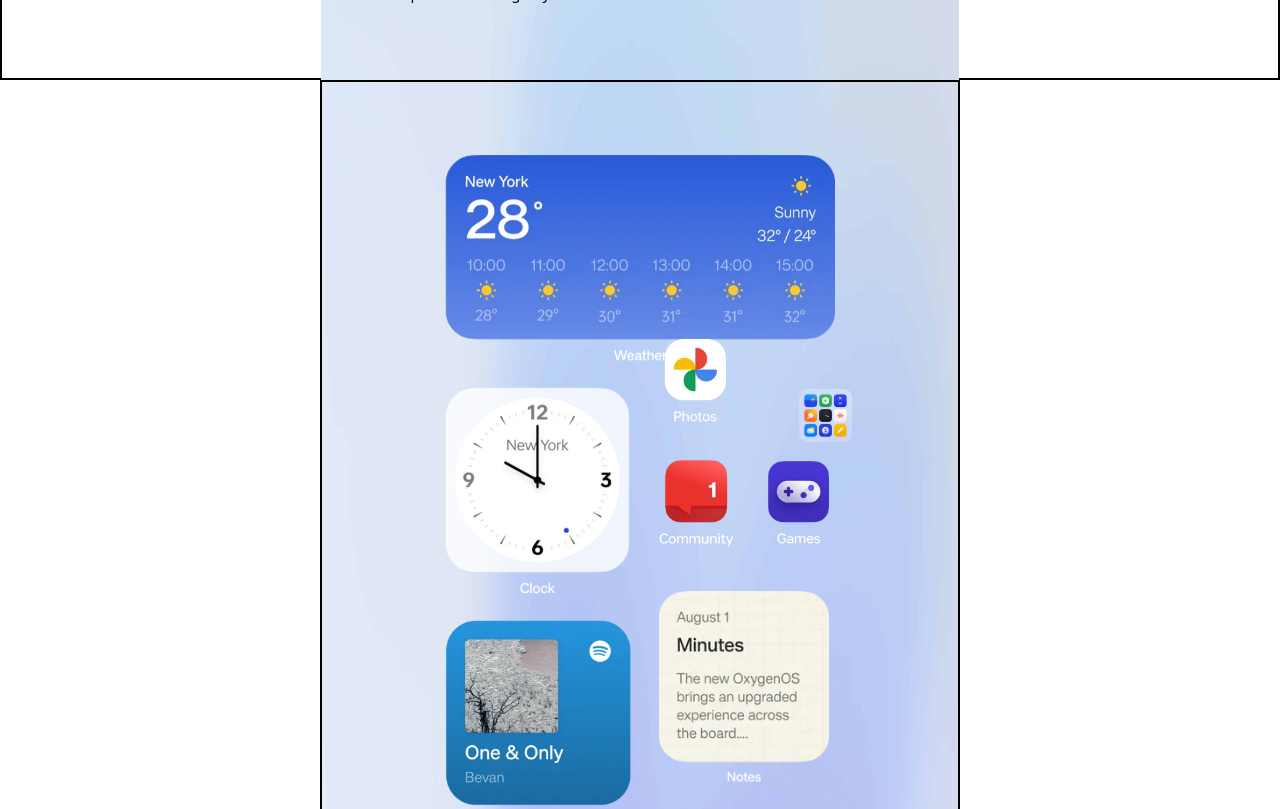
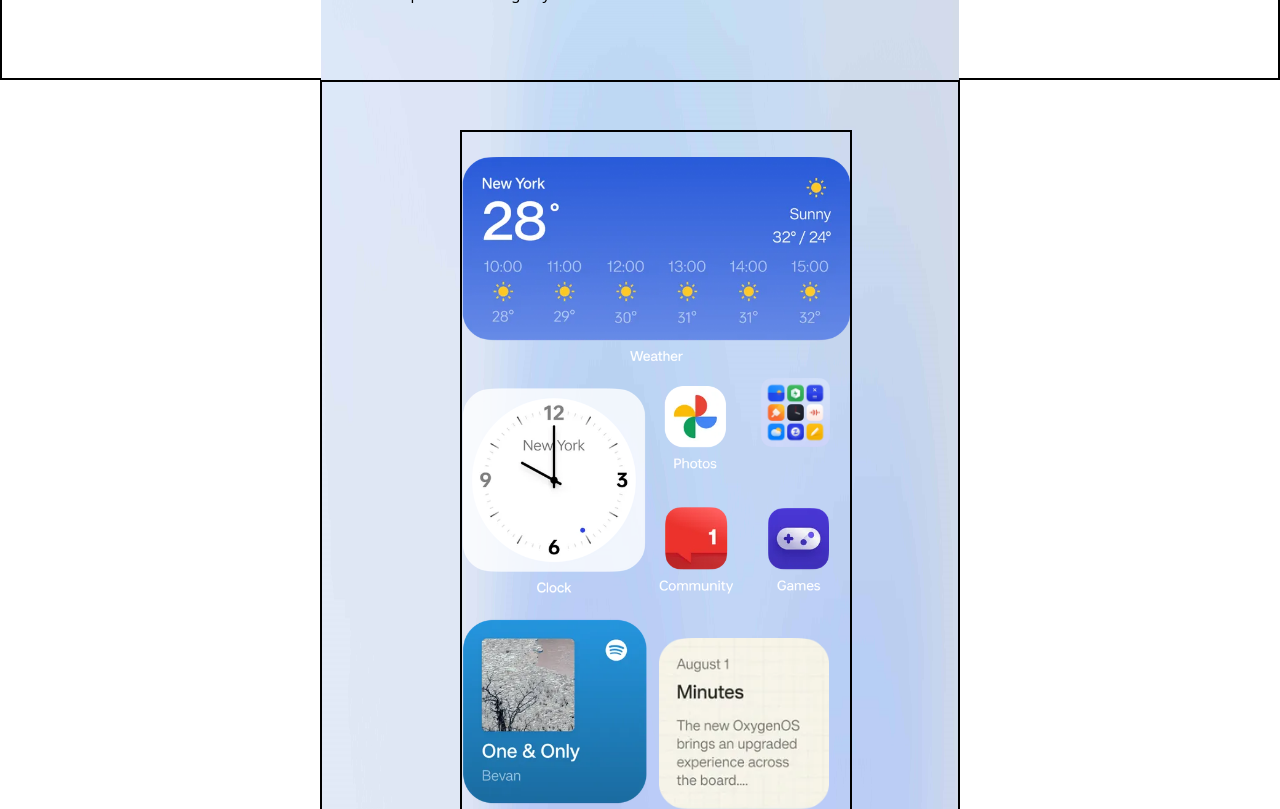
Before and after one commit to Amitrawat4532/faculticeducation, a Next.js app: page /Finalanimation in a window 1280 px wide. Shown: the part 1280-2089 px from the top of the page. Built offline with nearby package versions, Linux system fonts and the light colour scheme.

Commit message:
final update

```diff
--- a/pages/Finalanimation.js
+++ b/pages/Finalanimation.js
@@ -16,6 +16,13 @@
 
   const v = motionValue(scrVal);
   const w = useTransform(v, [1312, 1900], [30, 0]);
+  const P = useTransform(v, [1214, 2050], [30, 0]);
+
+  const P1 = useTransform(v, [1214, 2050], [1.3, 3.5]);
+  const P2 = useTransform(v, [1214, 2050], [0, 65]);
+  const P3 = useTransform(v, [1214, 2050], [0, 235]);
+  const Q = useTransform(v, [1214, 2050], [1, 0]);
+  const R = useTransform(v, [1214, 2050], [0, 250]);
 
   //   const w = useTransform(v, [150, 400], [60, 100]);
   //   const scale = useTransform(scrollYProgress, [1, 0.9], [0, 1]);
@@ -24,7 +31,7 @@
   const opacityimg = useTransform(v, [1900, 100], [0, 1]);
   const opacityText = useTransform(v, [100, 800], [0, 1]);
   // const borderRadius = useTransform(v, [0, 1], ["0px", "50px"]);
-  const scale = useTransform(scrollYProgress, [0, 0.8], [1.3, 1]);
+  // const scale = useTransform(scrollYProgress, [1214, 2050], [1, 5]);
   // const backgroundColor = useTransform(
   //   v,
   //   [0, 1],
@@ -140,7 +147,7 @@
             // width: scrollY,
             maxWidth: "100%",
             minWidth: "50%",
-            height: "200vh",
+            height: "300vh",
             position: "sticky",
             top: "0px",
             // borderRadius: borderRadius,
@@ -162,22 +169,25 @@
                       height: "700px",
                       position: "relative",
                       paddingTop: "25px",
-                      // scale,
+                      border: "2px solid black",
                       marginTop: "3rem",
                       marginBottom: "2rem",
+                      marginLeft: "2rem",
                     }}
                   />
 
-                  <div className="absolute top-[33%] left-[53%] flex">
+                  <div className="absolute top-[39%] left-[53%] flex">
                     <motion.div
-                      className="absolute left-[110px] w-[50]"
-                      style={{ top: 50 }}
+                      className="absolute left-[80px] w-[50]"
+                      // style={{ top: 50 }}
                       animate={{
                         // y: scrollY,
                         width: "50",
                         // scale: scrollY.current / 600,
                         // y: scrollY.current / 48,
-                        x: w.current,
+                        x: P.current,
+                        scale: P1.current,
+                        y: P2.current,
                       }}
                     >
                       <motion.img
@@ -189,22 +199,25 @@
 
                     <motion.div
                       className="relative"
-                      animate={{ y: (scrollY.current / 98) * 13 }}
+                      // animate={{ y: (scrollY.current / 98) * 13 }}
                     >
                       <motion.img
                         src="/images/phoneicon2.webp"
                         width="170"
                         alt="hii"
-
+                        animate={{
+                          y: P3.current,
+                        }}
                         // animate={{ top: scrollYProgress.current }}
                       />
                     </motion.div>
 
                     <motion.div
                       className="absolute top-[120%]"
-                      style={{ opacity: opacityimg.current }}
+                      // style={{ opacity: opacityimg.current }}
                       animate={{
-                        x: (scrollY.current / 120) * 16,
+                        x: R.current,
+                        opacity: Q.current,
                       }}
                     >
                       <motion.img
```
